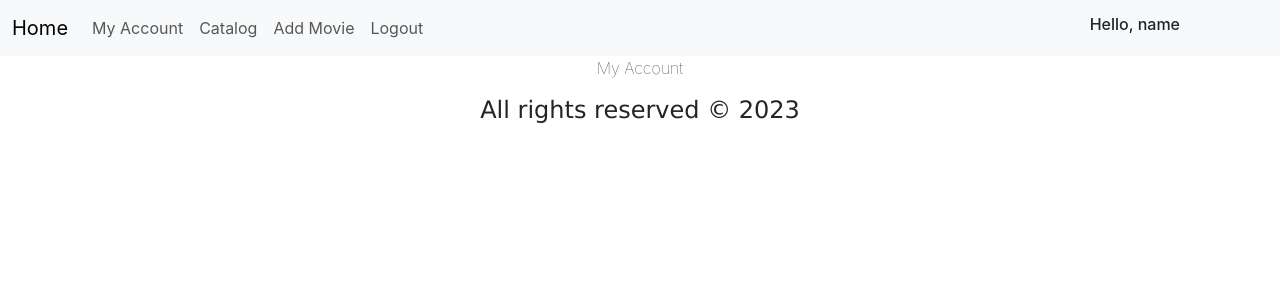
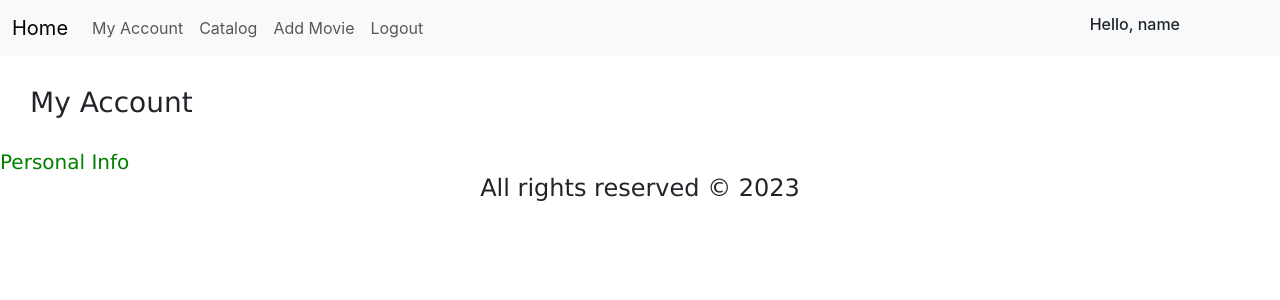
Before and after one commit to EmilPopovski24/react-course-project, a React (Create React App) app: page /account in a window 1280 px wide. Shown: the top 300 px of the page. Built offline with nearby package versions, Linux system fonts and the light colour scheme; no server answers; sample sign-in values are in the browser's storage.

Commit message:
update Account

```diff
--- /dev/null
+++ b/src/components/Account/Account.css
@@ -0,0 +1,8 @@
+/* body{
+    margin:0
+} */
+
+h3{
+    margin:auto;
+    text-align: center
+}
--- a/src/components/Account/Account.js
+++ b/src/components/Account/Account.js
@@ -3,7 +3,8 @@
 export const Account = () => {
     return (
             <div>
-                <p>My Account</p>
+                <h3>My Account</h3>
+                <h5>Personal Info</h5>
             </div>
     )
 }
--- a/src/components/EditMovie/EditMovie.js
+++ b/src/components/EditMovie/EditMovie.js
@@ -26,7 +26,7 @@ export const EditMovie = ({
                     changeValues(result);
                     console.log(result)
                 });
-        }, [movieId]);
+        }, [changeValues, movieId, movieService]);
 
     return (
         <section id="editMovieSection">
```
